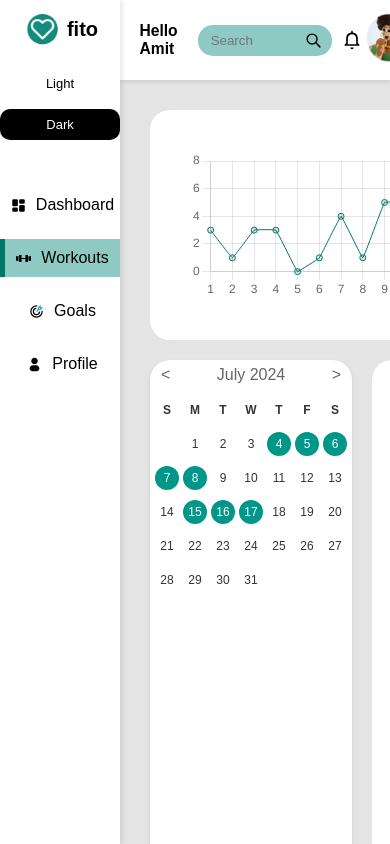
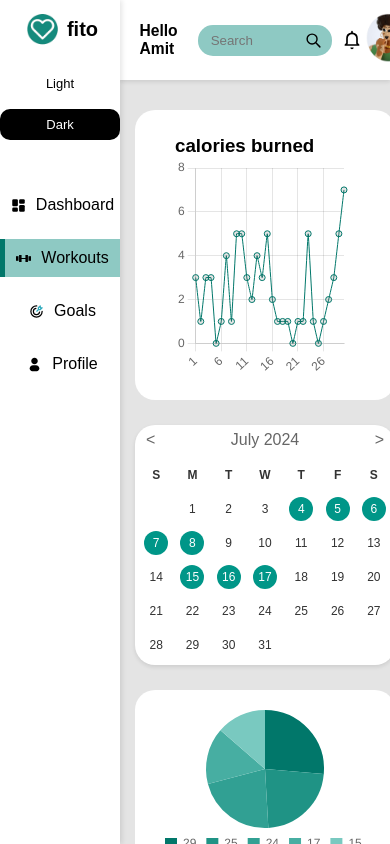
Before and after one commit to sapatevaibhav/react-fitness-dashboard, a React (Create React App) app: page / in a window 390 px wide. Both pictures are taken after a click on the item "Workouts". Built offline with nearby package versions, Linux system fonts and the light colour scheme.

Commit message:
increased responsiveness

```diff
--- a/src/components/workouts/CaloriesBurned.jsx
+++ b/src/components/workouts/CaloriesBurned.jsx
@@ -29,16 +29,24 @@ const CaloriesBurnedChart = () => {
         display: false,
       },
     },
-    y: {
-      ticks: {
-        stepSize: 2,
+    scales: {
+      y: {
+        ticks: {
+          stepSize: 2,
+        },
       },
     },
   };
 
   return (
-    <div className="chart">
+    <div className="chart calories-burned-chart">
+      <div>
+        <h3>calories burned</h3>
+      </div>
       <Line data={data} options={options} />
+      {/* <div className="calories-text">
+        <small>calories burned</small>
+      </div> */}
     </div>
   );
 };
--- a/src/components/workouts/Workouts.css
+++ b/src/components/workouts/Workouts.css
@@ -3,84 +3,186 @@
   flex-direction: column;
   gap: 20px;
   background-color: #e4e4e4;
+  padding-top: 15px;
+  padding-right: 5px;
+}
+.chart,
+.workout-type {
+  background: #fff;
   padding: 20px;
 }
-
 .chart {
-  background: #fff;
-  padding: 20px;
-  border-radius: 20px;
-}
-
-.stats-container {
-  display: flex;
-  gap: 20px;
-}
-
-.custom-workout-plan {
-  display: flex;
-  align-items: center;
-  background: #fff;
-  padding: 20px;
-  border-radius: 20px;
-}
-
-.custom-workout-plan .workout-plan-content {
-  flex: 1;
-}
-
-.custom-workout-plan .workout-plan-image {
-  flex: 1;
-}
-
-.custom-workout-plan img {
-  max-width: 100%;
   border-radius: 20px;
 }
 .workout-type {
-  background: #fff;
-  padding: 20px;
-  border-radius: 20px;
+  border-radius: 10px;
   flex: 1;
+  box-shadow: 0 2px 4px rgba(0, 0, 0, 0.1);
 }
-
 .workout-type h3 {
-  margin-bottom: 10px;
+  font-size: 1.5em;
+  font-weight: 700;
 }
-
 .workout-type ul {
   list-style: none;
   padding: 0;
 }
-
 .workout-type li {
   display: flex;
+  align-items: center;
   justify-content: space-between;
-  margin-bottom: 10px;
+  padding: 10px 0;
+  border-bottom: 1px solid #e4e4e4;
+}
+.workout-type li:last-child {
+  border-bottom: none;
+}
+.workout-type .fa-star {
+  margin-right: 10px;
+  color: #000;
+}
+.workout-type .workout-name {
+  flex: 1;
+  font-size: 1.1em;
+  font-weight: 700;
+}
+.workout-type .workout-description {
+  color: #888;
+  font-size: 0.9em;
+}
+.workout-type .fa-down-long,
+.workout-type .fa-up-long {
+  margin-left: 10px;
+}
+.arrow,
+.fa-star {
+  flex: 0.4;
+}
+.workout-info {
+  flex: 5;
+}
+.calories-burned-chart h3,
+.workout-type h3 {
+  margin: 0;
+}
+.calories-burned-chart {
+  padding-top: 0;
+  height: 220px;
+}
+.stats-container {
+  display: flex;
+  gap: 20px;
+  height: 375px;
 }
 .custom-workout-plan {
   display: flex;
   justify-content: space-between;
   align-items: center;
-  background: #fff;
-  padding: 20px;
+  background: #79c9c0;
   border-radius: 20px;
-  flex-wrap: wrap;
+  overflow: hidden;
 }
-
 .workout-plan-content {
   flex: 1;
+  margin-right: 20px;
+  margin-left: 20px;
 }
-
-.workout-plan-content h4 {
+.workout-plan-content h3 {
   margin-bottom: 10px;
+  color: #000;
 }
-
+.workout-plan-content p {
+  margin: 0 0 20px;
+  color: #5a5a5a;
+}
+.workout-plan-content button {
+  background-color: #01776a;
+  color: #fff;
+  border: none;
+  border-radius: 20px;
+  padding: 10px 20px;
+  font-size: 20px;
+  cursor: pointer;
+  margin-bottom: 20px;
+}
 .workout-plan-image {
   flex: 1;
+  display: flex;
+  justify-content: center;
 }
-
 .workout-plan-image img {
-  max-width: 100%;
-  border-radius: 20px;
+  max-height: 155px;
 }
+@media (max-width: 1024px) {
+  .chart,
+  .workout-type {
+    flex: 1 1 45%;
+    margin: 10px;
+  }
+  .custom-workout-plan {
+    flex-direction: column;
+  }
+  .workout-plan-content {
+    text-align: center;
+    margin-right: 0;
+    margin-left: 0;
+  }
+  .stats-container {
+    flex-direction: column;
+    height: auto;
+  }
+}
+@media (max-width: 768px) {
+  .workouts {
+    padding-right: 10px;
+    padding-left: 10px;
+    max-width: 340px;
+  }
+  .chart,
+  .workout-type {
+    flex: 1 1 100%;
+    margin: 5px 0;
+  }
+  .custom-workout-plan {
+    flex-direction: column;
+  }
+  .workout-plan-content {
+    margin: 0;
+  }
+}
+@media (max-width: 522px) {
+  .workouts {
+    padding-right: 5px;
+    padding-left: 5px;
+    max-width: 260px;
+  }
+  .chart,
+  .workout-type {
+    flex: 1 1 100%;
+    margin: 5px 0;
+  }
+  .custom-workout-plan {
+    flex-direction: column;
+  }
+  .workout-plan-content {
+    margin: 0;
+  }
+}
+@media (max-width: 375px) {
+  .workouts {
+    padding-right: 5px;
+    padding-left: 5px;
+    max-width: 215px;
+  }
+  .chart,
+  .workout-type {
+    flex: 1 1 100%;
+    margin: 5px 0;
+  }
+  .custom-workout-plan {
+    flex-direction: column;
+  }
+  .workout-plan-content {
+    margin: 0;
+  }
+}
```
